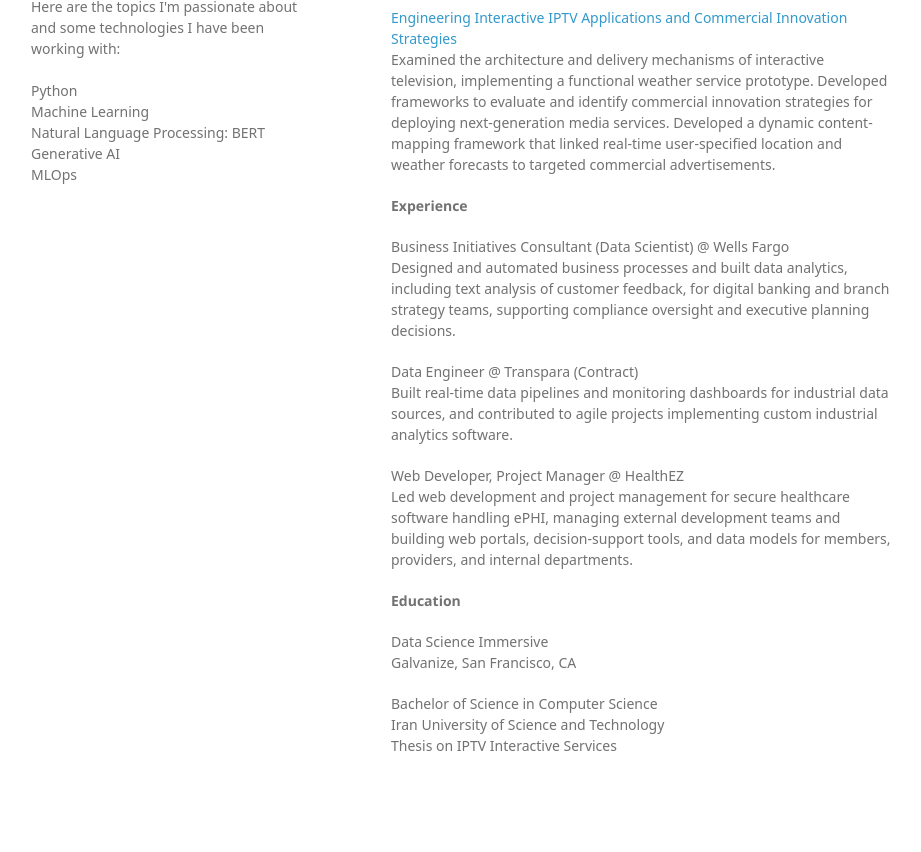
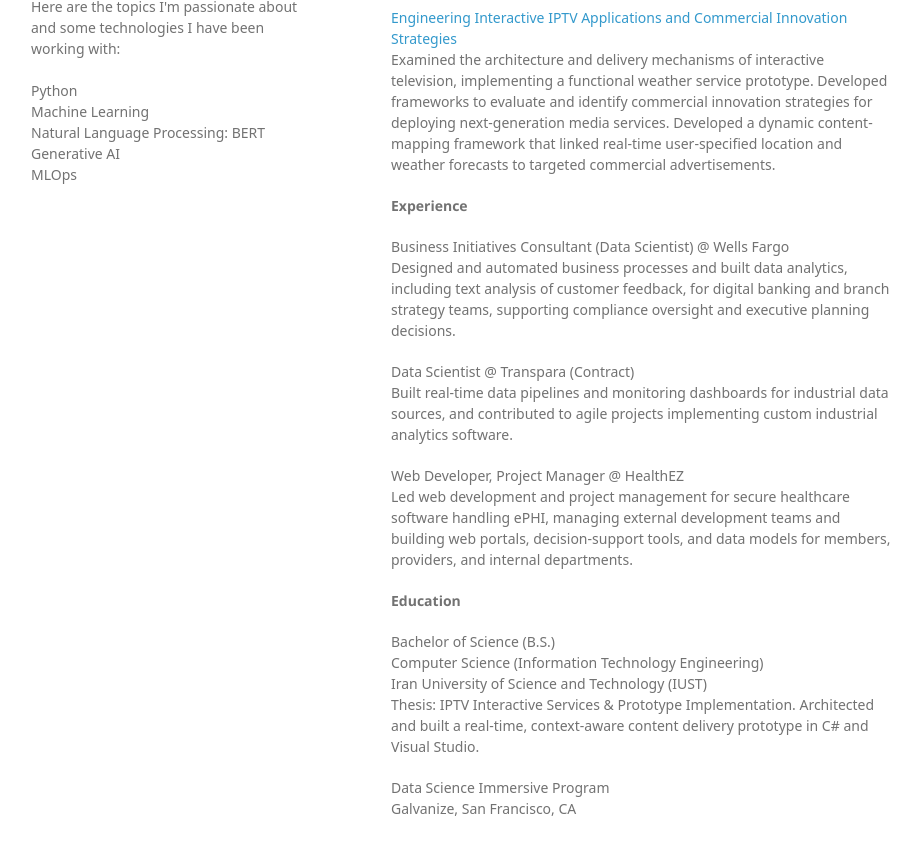
Before and after one commit to minoobeyzavi/minoobeyzavi.github.io, a plain HTML site: page index.html in a window 1280 px wide. Shown: the part 342-1194 px from the top of the page, without its empty margins (179-1100 px from the left). Before the commit the page ends 1168 px from the top, so only its background shows below. Drawn offline with Linux system fonts and the light colour scheme; a web font is replaced by a local one.

Commit message:
Add details and change order in the Education section

```diff
--- a/index.html
+++ b/index.html
@@ -60,7 +60,7 @@
      <p>Business Initiatives Consultant (Data Scientist) @ Wells Fargo<br>
      Designed and automated business processes and built data analytics, including text analysis of customer feedback, for digital banking and branch strategy teams, supporting compliance oversight and executive planning decisions.</p>
 
-     <p>Data Engineer @ Transpara (Contract)<br>
+     <p>Data Scientist @ Transpara (Contract)<br>
      Built real-time data pipelines and monitoring dashboards for industrial data sources, and contributed to agile projects implementing custom industrial analytics software.</p>
 
      <p>Web Developer, Project Manager @ HealthEZ<br>
@@ -70,15 +70,14 @@
      <a id="authors-and-contributors" class="anchor" href="#authors-and-contributors" aria-hidden="true"><span class="octicon octicon-link"></span></a>
     <p><b>Education</b></p>
 
-     <p>Data Science Immersive</br>
+     <p>Bachelor of Science (B.S.)<br>
+      Computer Science (Information Technology Engineering)<br>
+      Iran University of Science and Technology (IUST)<br>
+      Thesis: IPTV Interactive Services & Prototype Implementation. Architected and built a real-time, context-aware content delivery prototype in C# and Visual Studio.
+    </p>
+     <p>Data Science Immersive Program</br>
       Galvanize, San Francisco, CA
     </p>
-
-     <p>Bachelor of Science in Computer Science</br>
-      Iran University of Science and Technology</br>
-      Thesis on IPTV Interactive Services
-    </p>
-
 
 <b>
 <a id="designer-templates" class="anchor" href="#designer-templates" aria-hidden="true"><span class="octicon octicon-link"></span></a></b>
```
